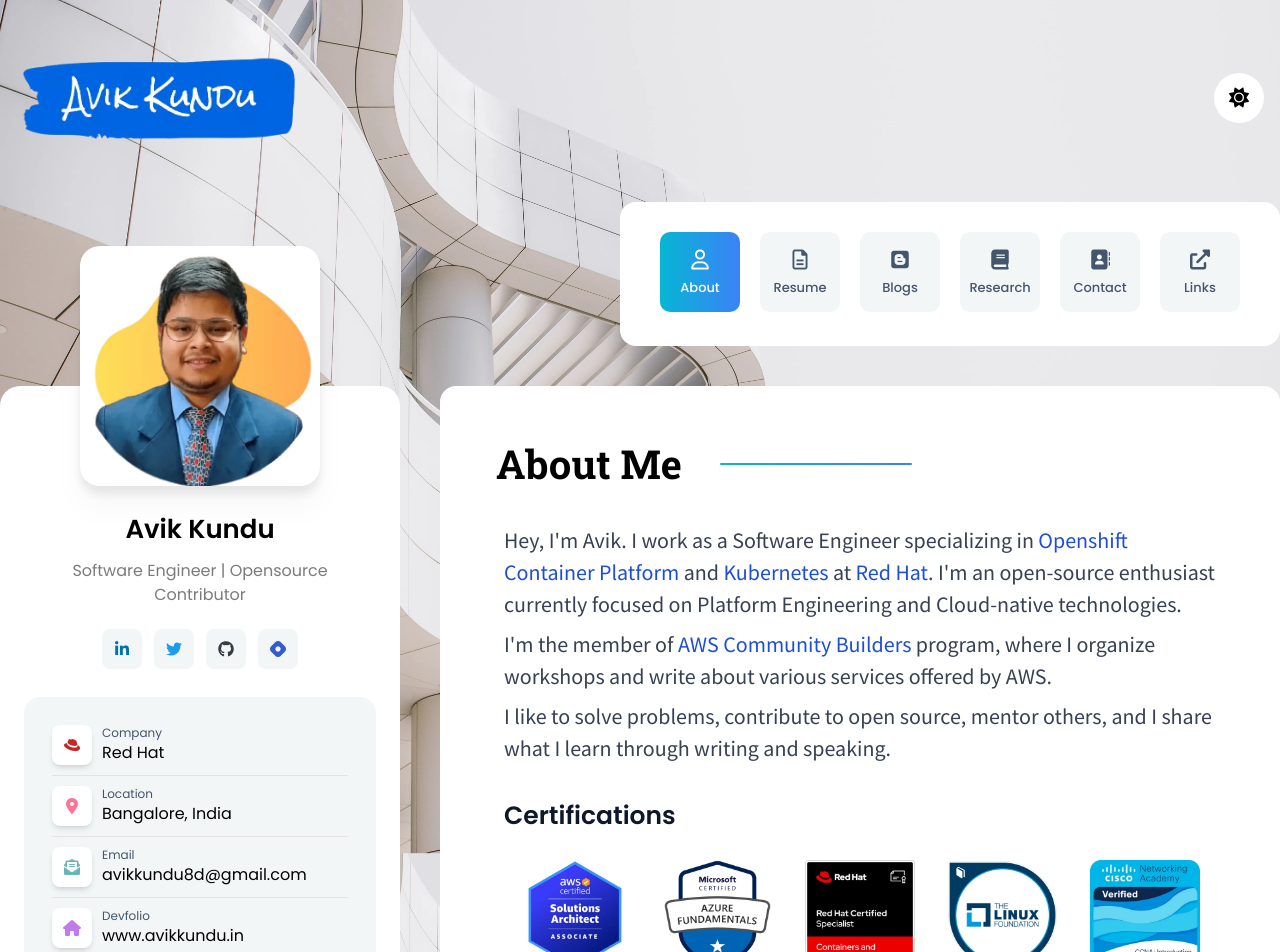
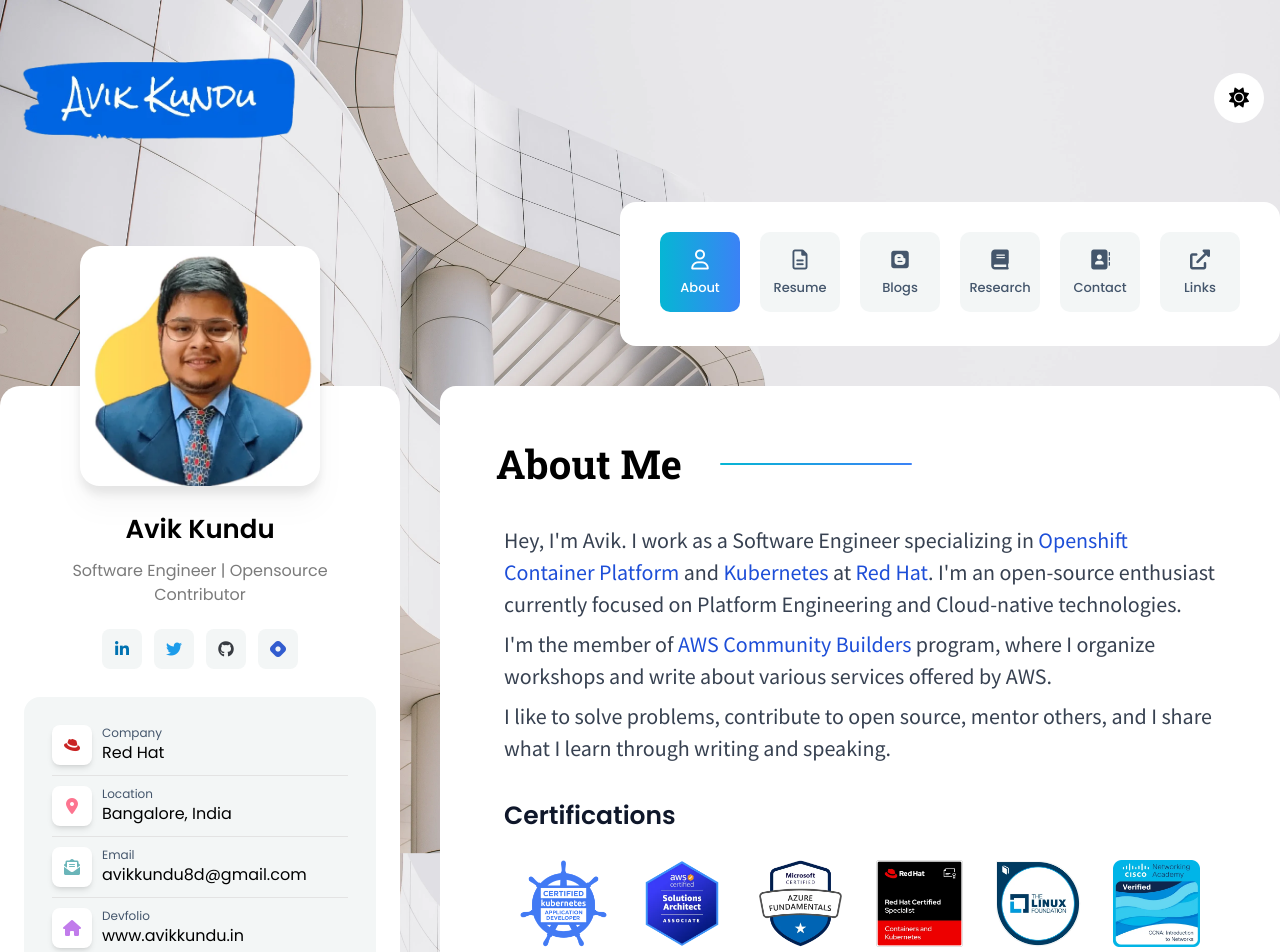
Before and after one commit to Lucifergene/devfolio-next, a Next.js app: page / in a window 1280 px wide. Shown: the top 952 px of the page. Built offline with nearby package versions, Linux system fonts and the light colour scheme.

Commit message:
Added new ckad certification info

```diff
--- a/app/(about)/About.tsx
+++ b/app/(about)/About.tsx
@@ -66,7 +66,21 @@
           </h3>
 
           <div className="max-w-7xl mx-auto px-4 sm:px-6 lg:p-0 rounded-lg dark:bg-transparent">
-            <div className="grid grid-cols-3 gap-8 md:grid-cols-6 lg:grid-cols-5">
+            <div className="grid grid-cols-3 gap-8 md:grid-cols-6 lg:grid-cols-6">
+              <div className="col-span-1 flex justify-center md:col-span-2 lg:col-span-1">
+                <Link
+                  href="https://www.credly.com/badges/9cb105f9-dc97-4fd4-a1e8-188c6979e693"
+                  target="_blank"
+                  className="my-2"
+                >
+                  <Image
+                    src="/assets/images/certs/ckad.webp"
+                    alt="CKAD: Certified Kubernetes Application Developer"
+                    width={200}
+                    height={200}
+                  />
+                </Link>
+              </div>
               <div className="col-span-1 flex justify-center md:col-span-2 lg:col-span-1">
                 <Link
                   href="https://www.credly.com/badges/a3b0d7d5-0aa6-4ff2-8df6-836635d8d37a"
```
Also changed, not shown: public/assets/images/certs/ckad.webp (added), 1 other file (tests, documents, lock files or other folders).
